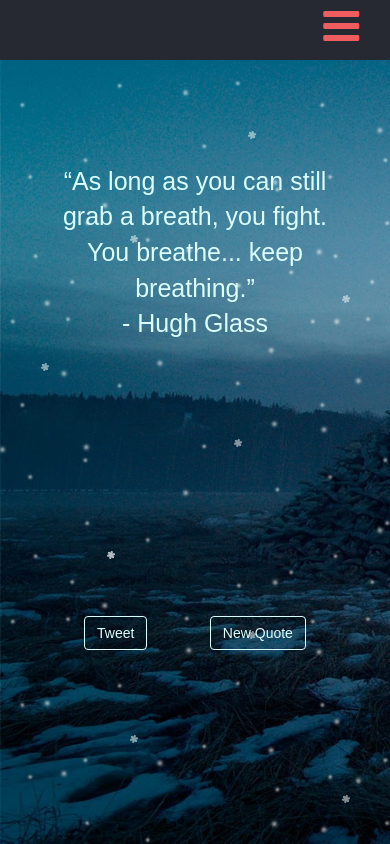
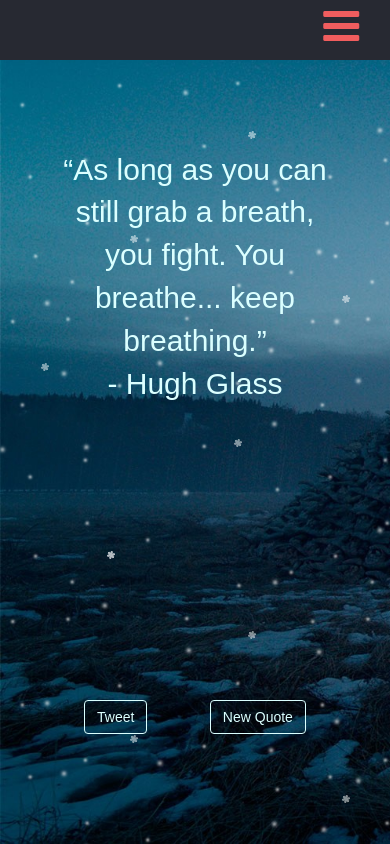
Before and after one commit to TheNewStyles/random-quote-machine, a plain HTML site: page index.html in a window 390 px wide. Drawn offline with nearby package versions, Linux system fonts and the light colour scheme; a web font is replaced by a local one.

Commit message:
Change font sizes

```diff
--- a/quote-styles.css
+++ b/quote-styles.css
@@ -25,10 +25,11 @@ body {
 }
 
 #quotes{
-  font-size: 25px;
+  font-size: 30px;
   color: #DBFFFF;
   padding-top: 30%;
   min-height: 120px;
+  max-height: 250px;
   margin-bottom: 15px;
     animation: fadein 4s;
     -moz-animation: fadein 4s; /* Firefox */
@@ -50,10 +51,10 @@ body {
 
 @media screen and (max-width: 1024px){
     #quotes{
-      margin-top:3em;
+      margin-top:2em;
     }
     .buttons{
-      top:  75%;
+      top:  85%;
     }
 }
 
```
